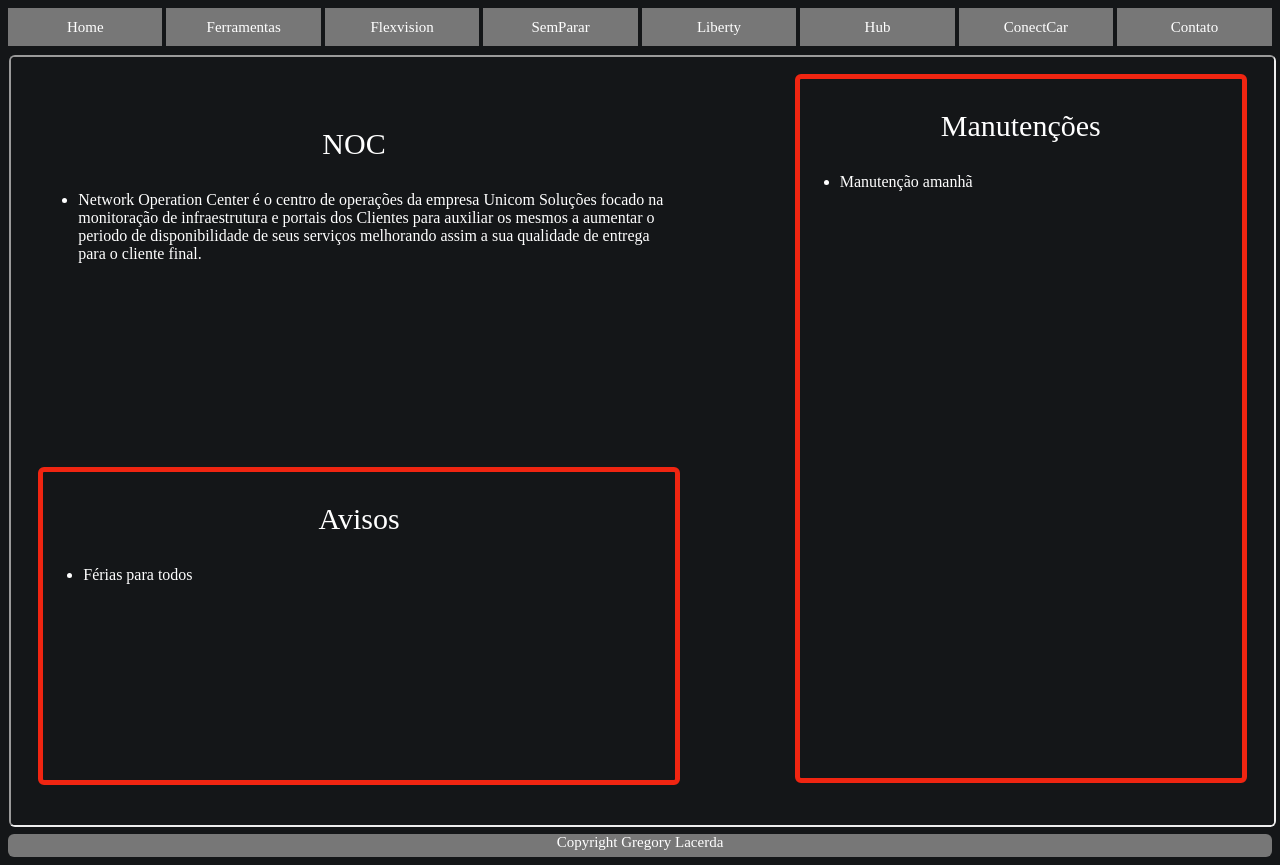
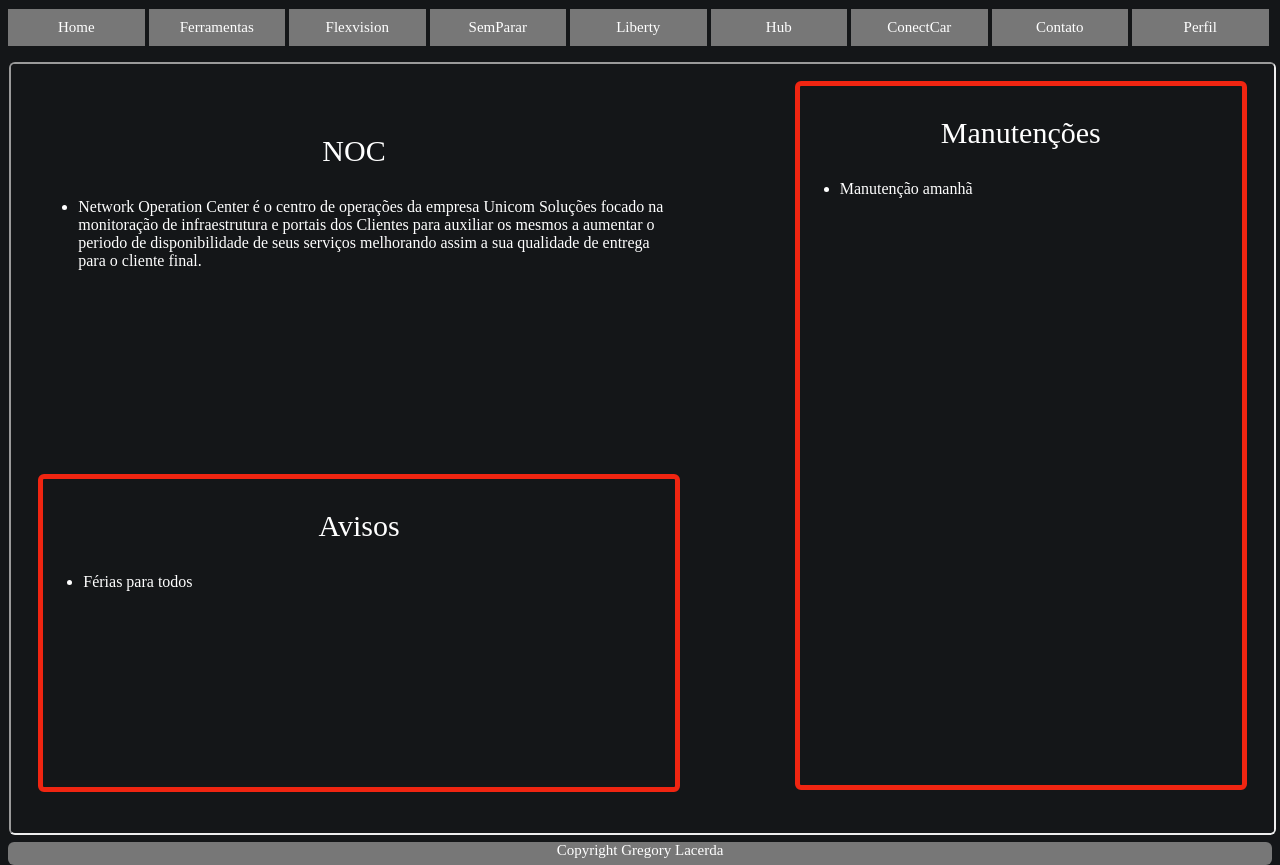
Before and after one commit to GregoryLacerda/WebProjects, a plain HTML site: page ApoioNOC/index.html in a window 1280 px wide. Drawn offline with Linux system fonts and the light colour scheme.

Commit message:
atualizações

```diff
--- a/ApoioNOC/_css/style.css
+++ b/ApoioNOC/_css/style.css
@@ -7,7 +7,7 @@ html, body{
 
 nav#menu{
   width: auto;
-  height: 6%;
+  height: 7%;
   position: relative;
 
 }
@@ -49,7 +49,7 @@ nav#menu{
   color: white;
   font-family: "Museo 500";
   font-size: 15px;
-  width: 10.62%;
+  width: 9.2%;
   top: 1%;
 
 }
--- a/ApoioNOC/index.html
+++ b/ApoioNOC/index.html
@@ -25,6 +25,7 @@
     <a onclick="changePage('_pages/hub.html')" href="#" class="button">Hub</a>
     <a onclick="changePage('_pages/conectcar.html')" href="#" class="button">ConectCar</a>
     <a onclick="changePage('_pages/contato.html')" href="#" class="button">Contato</a>
+    <a onclick="changePage('_pages/contato.html')" href="#" class="button">Perfil</a>
   </nav>
 
 
```
Also changed, not shown: ApoioNOC/_pages/contato.html (+9 -0 lines).
